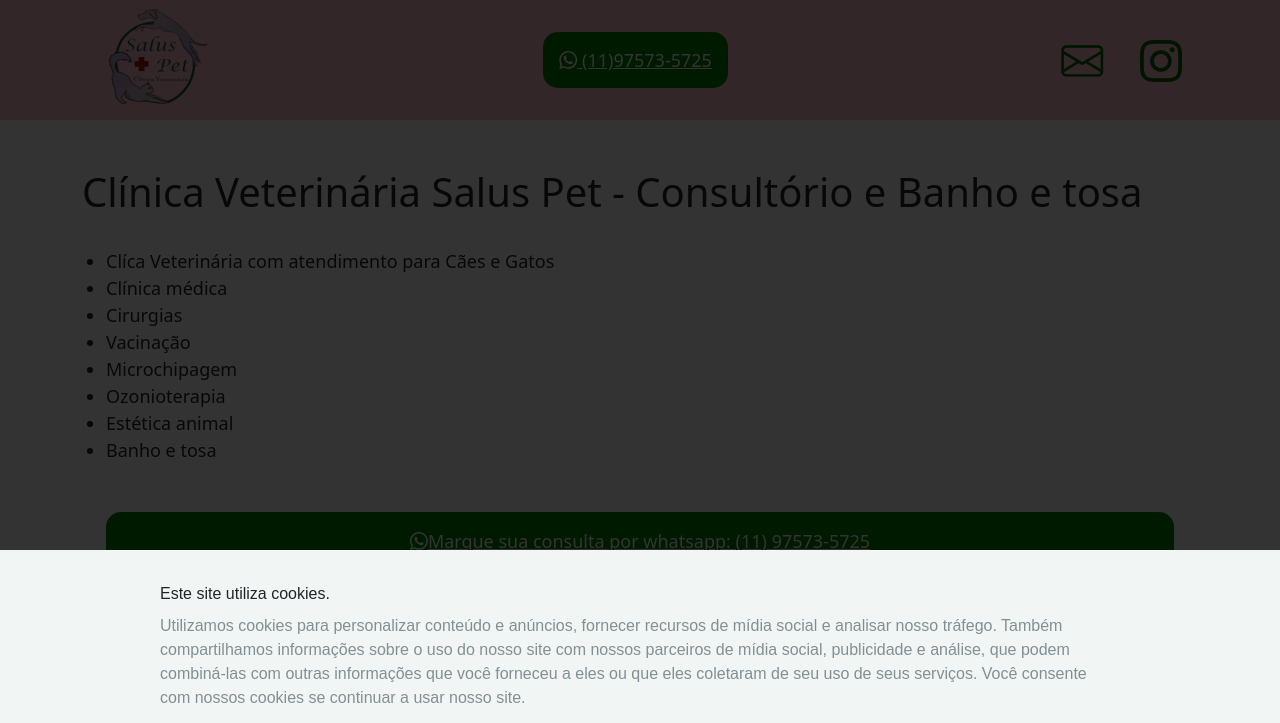
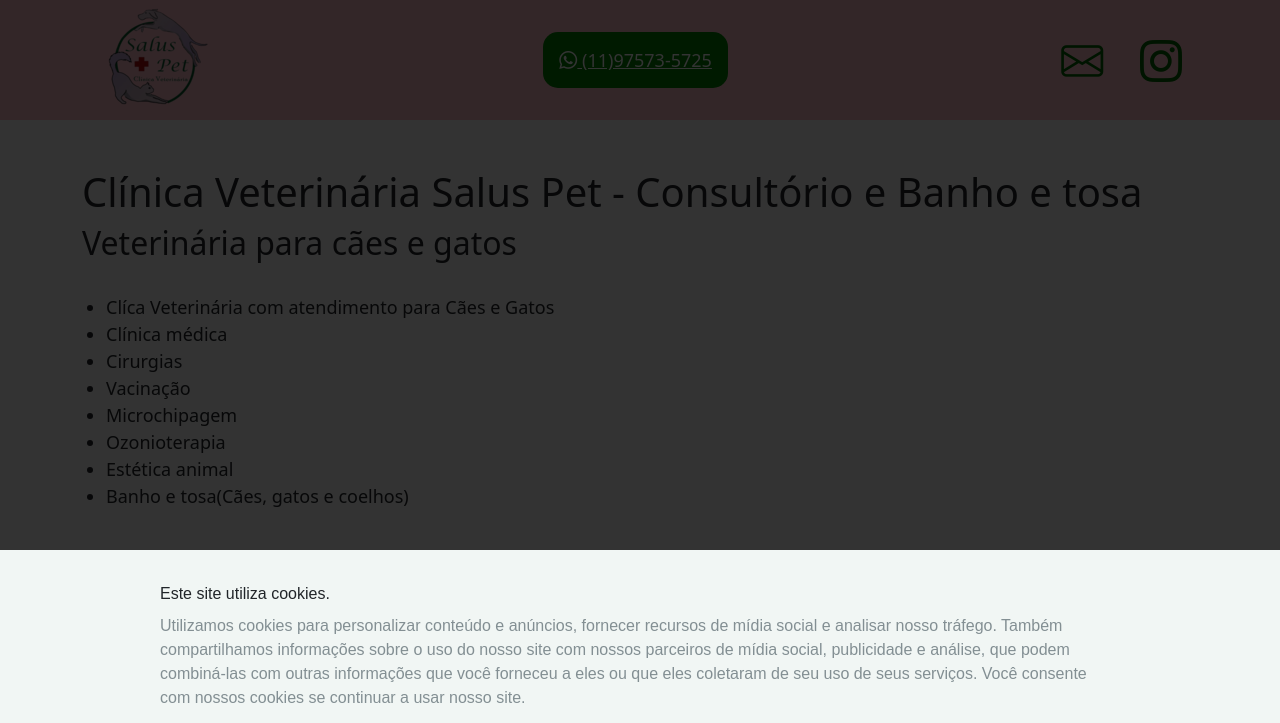
Before and after one commit to Thiory07/site-clinicasaluspet-com-br, a website built with Vite: page docs/index.html in a window 1280 px wide. Shown: the top 723 px of the page. Built offline with nearby package versions, Linux system fonts and the light colour scheme.

Commit message:
Added some words for types of animals)

```diff
--- a/docs/index.html
+++ b/docs/index.html
@@ -97,6 +97,7 @@
     <section class=" p-5">
       <div class="container">
         <h1>Clínica Veterinária Salus Pet - Consultório e Banho e tosa</h1>
+        <h2>Veterinária para cães e gatos</h2>
         <ul class="p-4">
           <li>Clíca Veterinária com atendimento para Cães e Gatos</li>
           <li>Clínica médica</li>
@@ -105,7 +106,7 @@
           <li>Microchipagem</li>
           <li>Ozonioterapia</li>
           <li>Estética animal</li>
-          <li>Banho e tosa</li>
+          <li>Banho e tosa(Cães, gatos e coelhos)</li>
         </ul>
         <div class="whatsapp p-3 text-center m-4">
           <a aria-label="Clicar para abrir o formulário para conversar por whatsapp" href="https://api.whatsapp.com/send?phone=%2B55+11+97573-5725&text=Ol%C3%A1%2C+gostaria+de+marcar+uma+consulta" class="js-wpp-form-toggle" js-position="middle-center" >
@@ -209,6 +210,5 @@
     <div class="ad-box" style="position:fixed;top:0;left:0;" aria-hidden="true">
       &nbsp;
     </div>
-
   </body>
 </html>
```
Also changed, not shown: src/index.html (+2 -1 lines).
